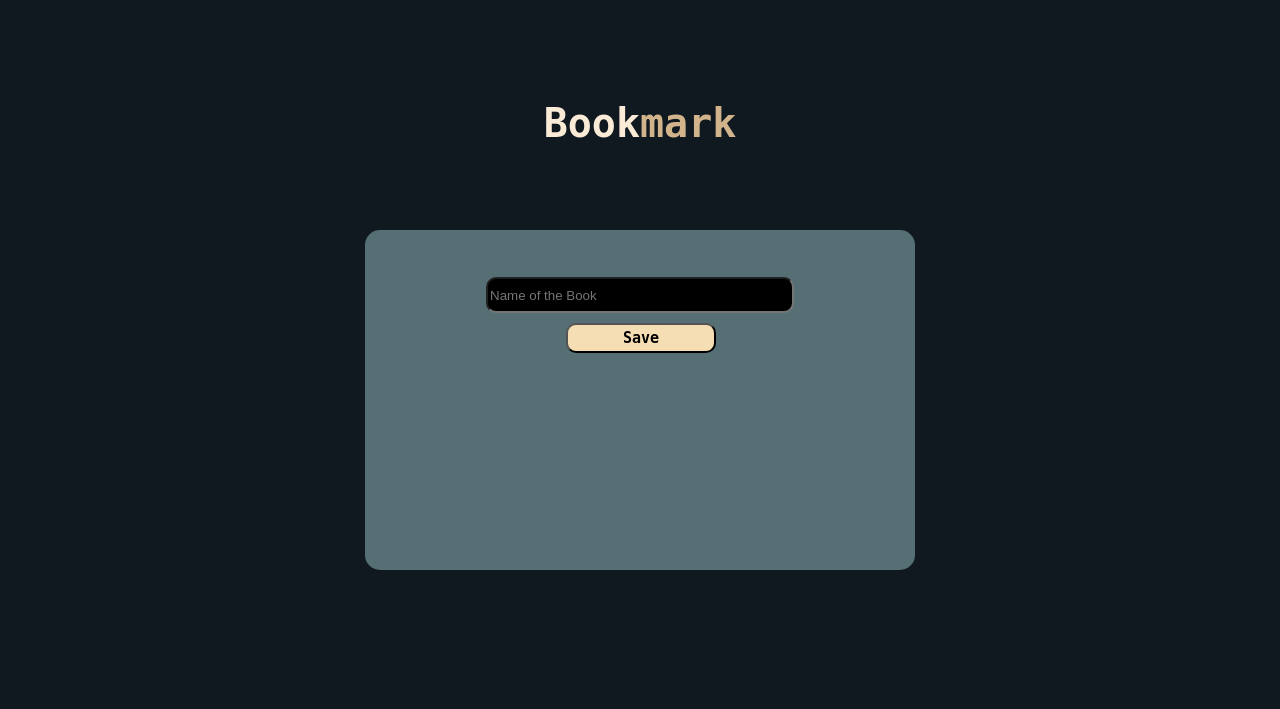
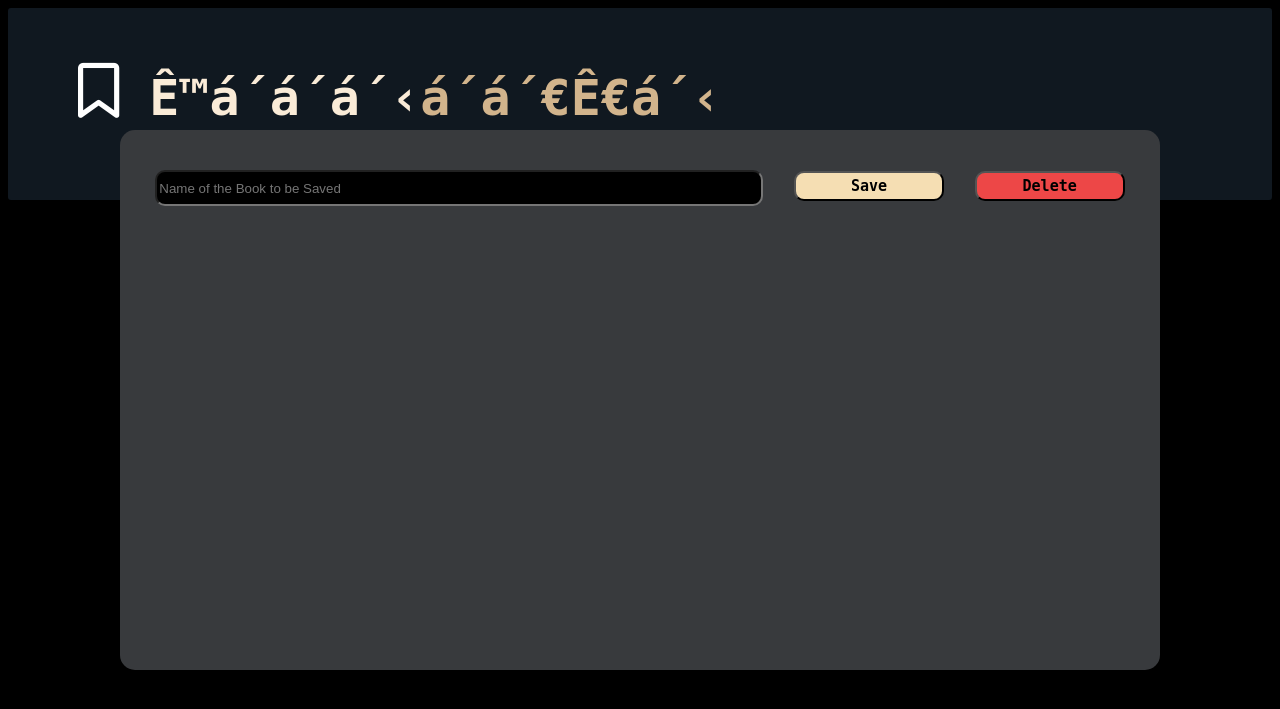
Before and after one commit to KimOliverManga3/Bookmark, a PHP site: page / in a window 1280 px wide. Shown: the top 709 px of the page. Run offline with PHP 8.4, Linux system fonts and the light colour scheme; some libraries are stand-ins or nearby versions.

Commit message:
Finished the Design

```diff
--- a/Index.html
+++ b/Index.html
@@ -4,21 +4,23 @@
 
 <head>
     <link rel="stylesheet" href="index.css">
+    <script src="https://kit.fontawesome.com/0366655ba3.js" crossorigin="anonymous"></script>
     <title>Homepage</title>
 </head>
 
 <body>
 
-    <h1 id="Title">Book<span id="mrk">mark</span></h1>
+    <div class = "header">
+        <i class="far fa-bookmark"></i>
+        <h1 id="Title">ʙᴏᴏᴋ<span id="mrk">ᴍᴀʀᴋ</span></h1>
+    </div>
 
-    <div class="Center">
+    <div class="container">
+        <div> <input class = "input-container" placeholder="Name of the Book to be Saved"> </div>
+        <div> <button class = "save-button" >Save</button> </div>
+        <div> <button class = "delete-button" > Delete </button> </div>
+    </div>
 
-        <div class="content">
-            <input placeholder="Name of the Book">
-            <button id="Save">Save</button>
-        </div>
-
-    </div>
 
 </body>
 
--- a/index.css
+++ b/index.css
@@ -1,54 +1,72 @@
 body{
-    background-color:  #101820;
-
-}
-
-.Center{
-    background:  #566f75;
-    width: 510px;
-    height: 300px;
-    padding: 20px;
-    border-radius: 15px;
-    position: absolute;
-    top: 50%;
-    left: 50%;
-    transform: translate(-50%, -50%);
-}
-
-#Title{
-    text-align: center;
-    margin: 100px 0px 100px 0px;
-    color: antiquewhite;
-    font-family: monospace;
-    font-size: 40px;
+    background-color: black;
 }
 
 #mrk{
     color:tan;
 }
 
-.content{
+.header{
+    display: flex;
+    background-color:  #101820;
+    margin: 0;
+    border-radius: 3px;
+    padding: 20px;
+}
+
+.container{
     position: absolute;
-    top: 25%;
+    top: 50%;
     left: 50%;
     transform: translate(-50%, -50%);
+    background:  #383a3d;
+    width: 1000px;
+    height: 500px;
+    padding: 20px;
+    border-radius: 15px;
+    display: flex;
+    justify-content: space-around;
 }
 
-input{
-    height: 30px;
-    width: 300px;
-    border-radius: 10px;
+.input-container{
     background-color: black;
     color: white;
+    border-radius: 10px;
+    height: 30px;
+    width: 600px;
+    margin-top: 20px;
 }
 
-#Save{
-    margin: 10px 0 0 80px;
+.save-button{
+    background-color:wheat;
+    border-radius: 10px;
     height: 30px;
     width: 150px;
-    background-color:wheat;
-    border-radius: 10px;
     font-family: monospace;
     font-size: 15px;
     font-weight: bold;
+    margin-top: 21px;
 }
+
+.delete-button{
+    background-color: #ed4747;
+    border-radius: 10px;
+    height: 30px;
+    width: 150px;
+    font-family: monospace;
+    font-size: 15px;
+    font-weight: bold;
+    margin-top: 21px;
+}
+
+#Title{
+    color: antiquewhite;
+    font-family: monospace;
+    font-size: 50px;
+}
+
+.far{
+    color: white;
+    margin: 35px 30px 0 50px;
+    font-size: 55px;
+}
```
